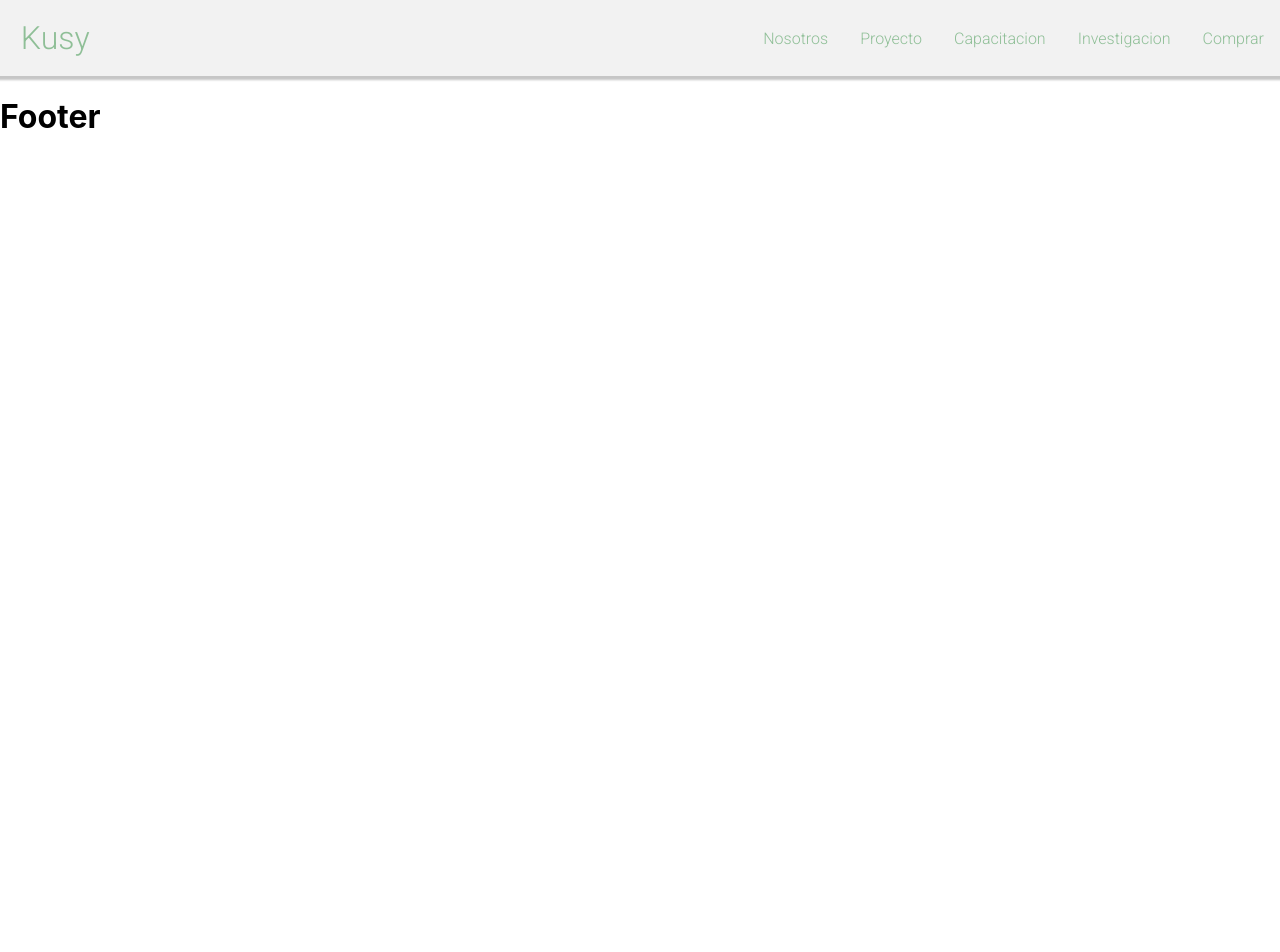
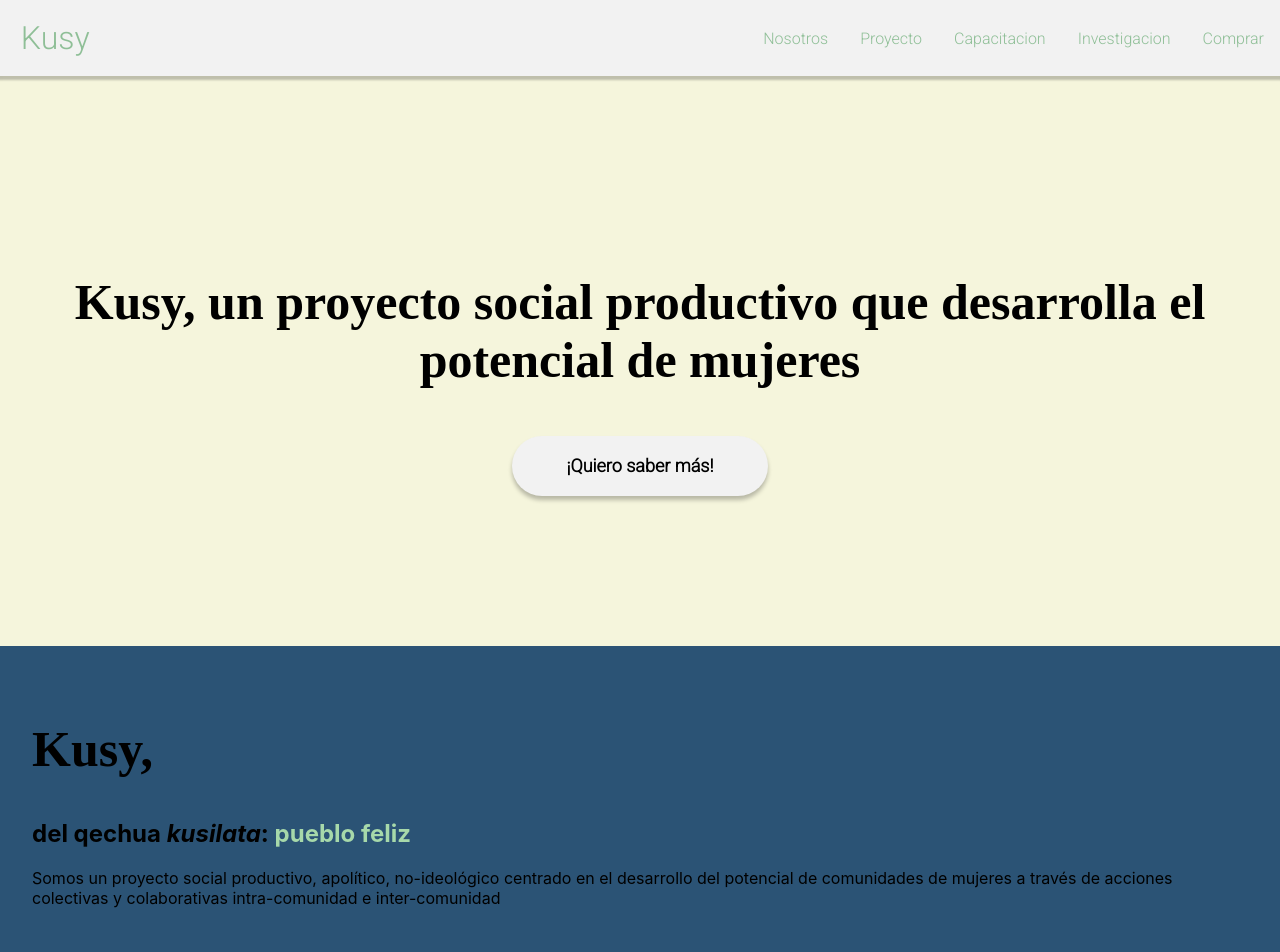
Before and after one commit to contiguima/Kusy, a React (Create React App) app: page / in a window 1280 px wide. Shown: the top 952 px of the page. Before the commit the page ends 800 px from the top, so only its background shows below. Built offline with nearby package versions, Linux system fonts and the light colour scheme; a web font is replaced by a local one.

Commit message:
Update 4 files

```diff
--- a/src/App.css
+++ b/src/App.css
@@ -1,16 +1,19 @@
-@import url('https://fonts.googleapis.com/css2?family=Lato:wght@400;700&family=Roboto:wght@300&family=Unna:wght@400;700&display=swap');
+@import url("https://fonts.googleapis.com/css2?family=Lato:wght@400;700&family=Roboto:wght@300&family=Unna:wght@400;700&display=swap");
 
 :root {
   /*Colores*/
-  --blue: #A2CDF2;
-  --dark-blue: #2B5375;
-  --main-green: #8FBF97;
-  --medium-green: #A7D9AA;
-  --white: #f2F2F2;
+  --blue: #a2cdf2;
+  --dark-blue: #2b5375;
+  --main-green: #8fbf97;
+  --medium-green: #a7d9aa;
+  --white: #f2f2f2;
 
   /*Fuentes*/
-  --titulos: 'Unna', serif;
+  --titulos: "Unna", serif;
   --sub-titulos: "Lato", serif;
-  --texto:  'Roboto', sans-serif;
+  --texto: "Roboto", sans-serif;
+}
 
+h1 {
+  font-family: var(--titulos);
 }
--- a/src/components/Navbar.jsx
+++ b/src/components/Navbar.jsx
@@ -50,7 +50,7 @@ function Navbar() {
             <a href="#investigacion">Investigacion</a>
           </li>
           <li>
-            <a href="#">Comprar</a>
+            <a href="/comprar">Comprar</a>
           </li>
         </ul>
       </div>
--- a/src/pages/Landing.jsx
+++ b/src/pages/Landing.jsx
@@ -1,17 +1,45 @@
 import Navbar from "../components/Navbar";
 import Footer from "../components/Footer";
+import "../stylesheets/landing.css";
 
-const Landing = () =>{
-    return <>
-    <Navbar/>
-    <section className="home" id="home"></section>
-    <section className="nosotros" id="nosotros"></section>
-    <section className="proyecto" id= "proyecto"></section>
-    <section className="capacitacion" id="capacitacion"></section>
-    <section className="investigacion" id="investigacion"></section>
-    <Footer/>
+const Landing = () => {
+  return (
+    <>
+      <Navbar />
+      <section className="home" id="home">
+        <h1>
+          {" "}
+          Kusy, un proyecto social productivo que desarrolla el potencial de
+          mujeres
+        </h1>
+        <button className="homeBtn"> ¡Quiero saber más! </button>
+      </section>
+      <section className="nosotros" id="nosotros">
+        <div className="nosotrosCopy">
+          <h1> Kusy, </h1>
+          <h2>
+            {" "}
+            del qechua <em>kusilata</em>: <span>pueblo feliz</span>
+          </h2>
+          <p>
+            Somos un proyecto social productivo, apolítico, no-ideológico
+            centrado en el desarrollo del potencial de comunidades de mujeres a
+            través de acciones colectivas y colaborativas intra-comunidad e
+            inter-comunidad
+          </p>
+        </div>
+        <div className="nosotrosImagenes">
+          <div className="nosotrosImagen"></div>
+          <div className="nosotrosImagen"></div>
+          <div className="nosotrosImagen"></div>
+        </div>
+      </section>
+      <section className="proyecto" id="proyecto"></section>
+      <section className="capacitacion" id="capacitacion"></section>
+      <section className="investigacion" id="investigacion"></section>
+      <Footer />
     </>
-
-}
+  );
+};
 
 export default Landing;
--- /dev/null
+++ b/src/stylesheets/landing.css
@@ -0,0 +1,47 @@
+.home {
+  display: flex;
+  flex-direction: column;
+  text-align: center;
+  justify-content: center;
+  align-items: center;
+  background-color: beige;
+  height: 570px;
+}
+
+.home h1 {
+  font-size: 50px;
+  padding: 0.1em 1em;
+}
+
+.homeBtn {
+  background-color: var(--white);
+  border: 0;
+  font-family: var(--texto);
+  font-weight: bold;
+  height: 60px;
+  max-width: 400px;
+  border-radius: 50px;
+  font-size: 18px;
+  padding: 1em 3em;
+  box-shadow: 0px 4px 4px rgba(0, 0, 0, 0.25);
+}
+
+.homeBtn:hover {
+  cursor: pointer;
+  background-color: #d9d9d9;
+}
+
+.nosotros {
+  display: flex;
+  flex-direction: column;
+  padding: 2em;
+  background-color: var(--dark-blue);
+}
+
+.nosotrosCopy h1 {
+  font-size: 50px;
+}
+
+.nosotrosCopy span {
+  color: var(--medium-green);
+}
```
